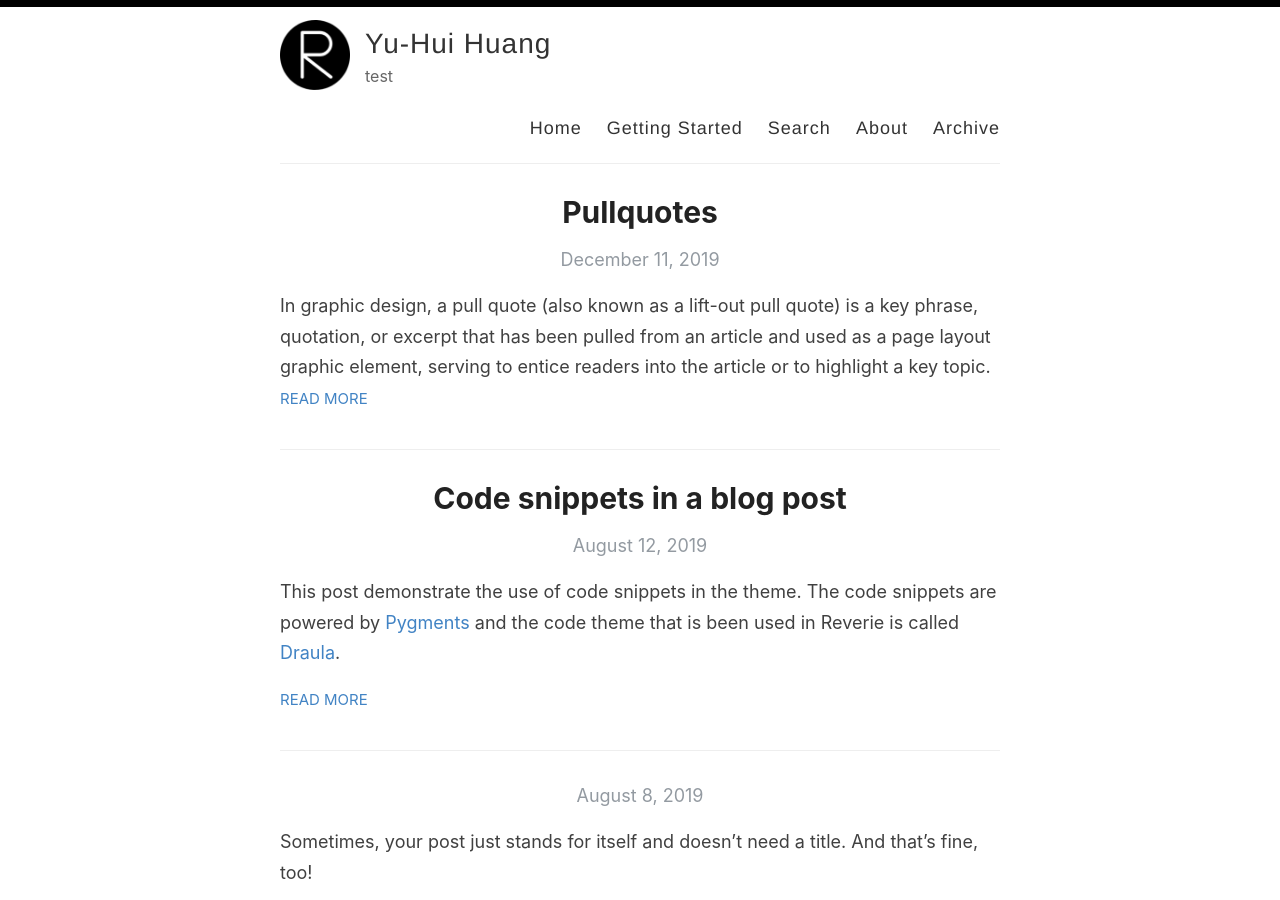
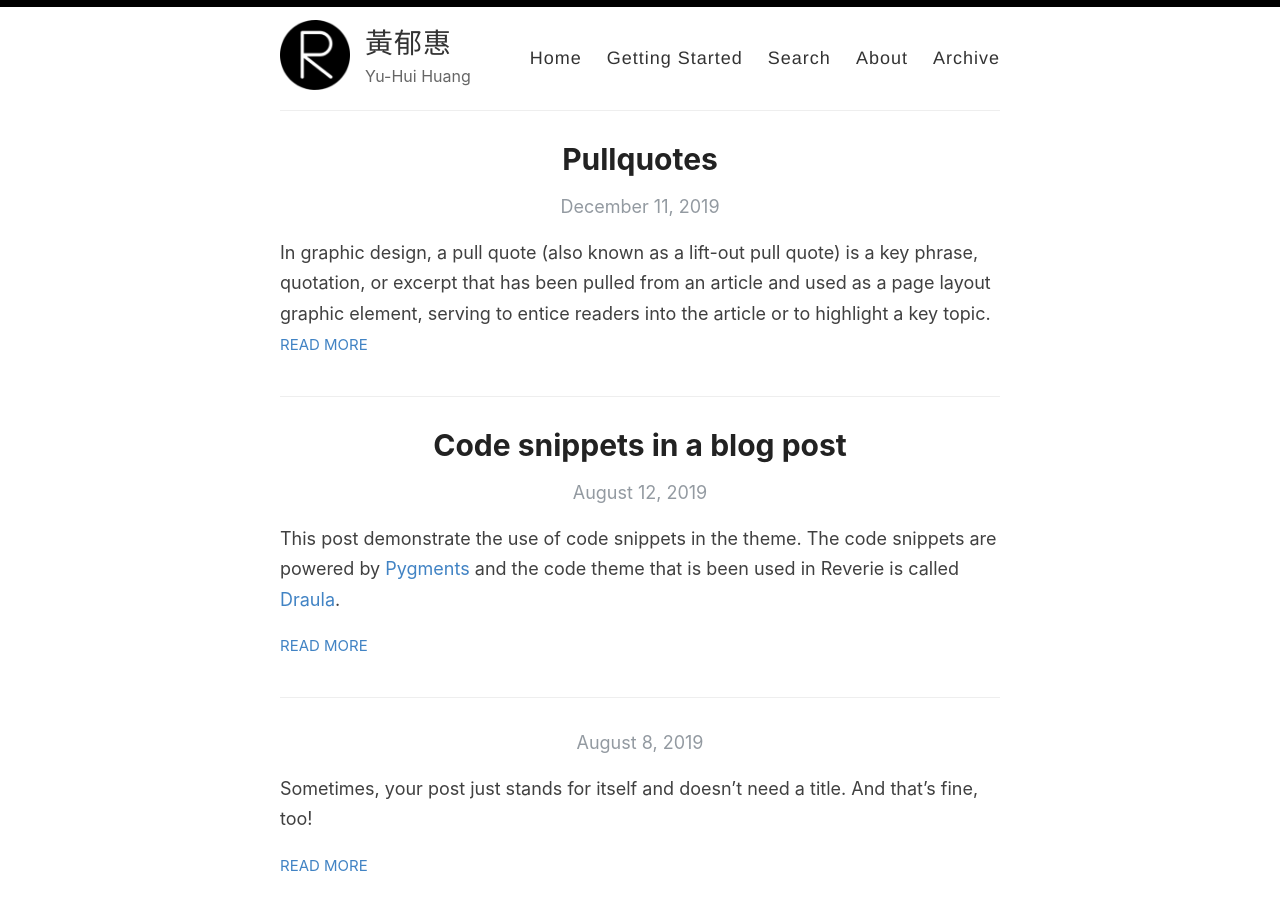
Before and after one commit to snowm0425/snowm0425.github.io, a Jekyll site: the page built from index.html, in a window 1280 px wide and 900 px high. Built offline with Jekyll 4.4.1, drawn with Linux system fonts in a browser that asks for light colours; the list of posts is cut into pages by our own code.

Commit message:
Update _config.yml

```diff
--- a/_config.yml
+++ b/_config.yml
@@ -3,13 +3,13 @@
 #
 
 # Name of your site (displayed in the header)
-name: Yu-Hui Huang
+name: 黃郁惠
 
 # Name of the author
 author:
 
 # Short bio or description (displayed in the header)
-description: test
+description: Yu-Hui Huang
 
 # URL of your avatar or profile pic (you could use your GitHub profile pic)
 avatar: /images/reverie.png
```
